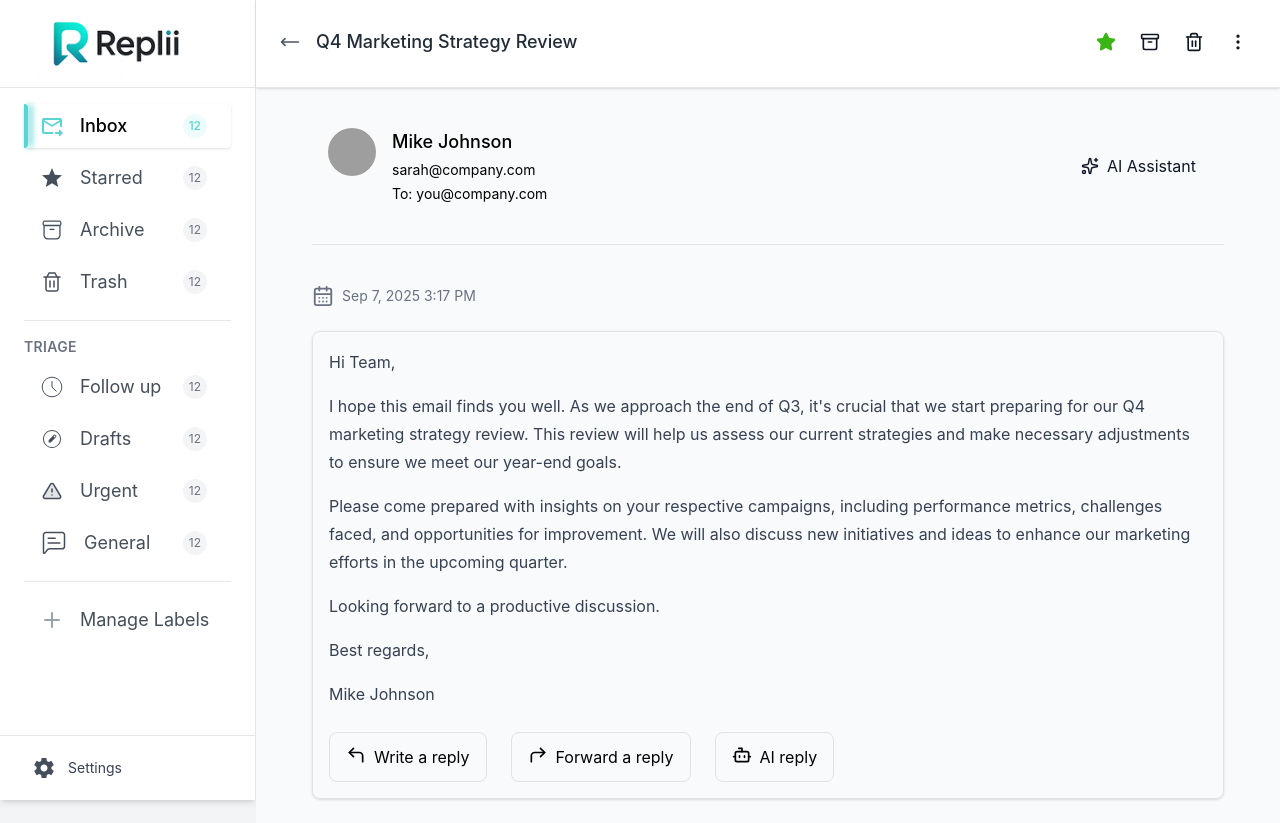
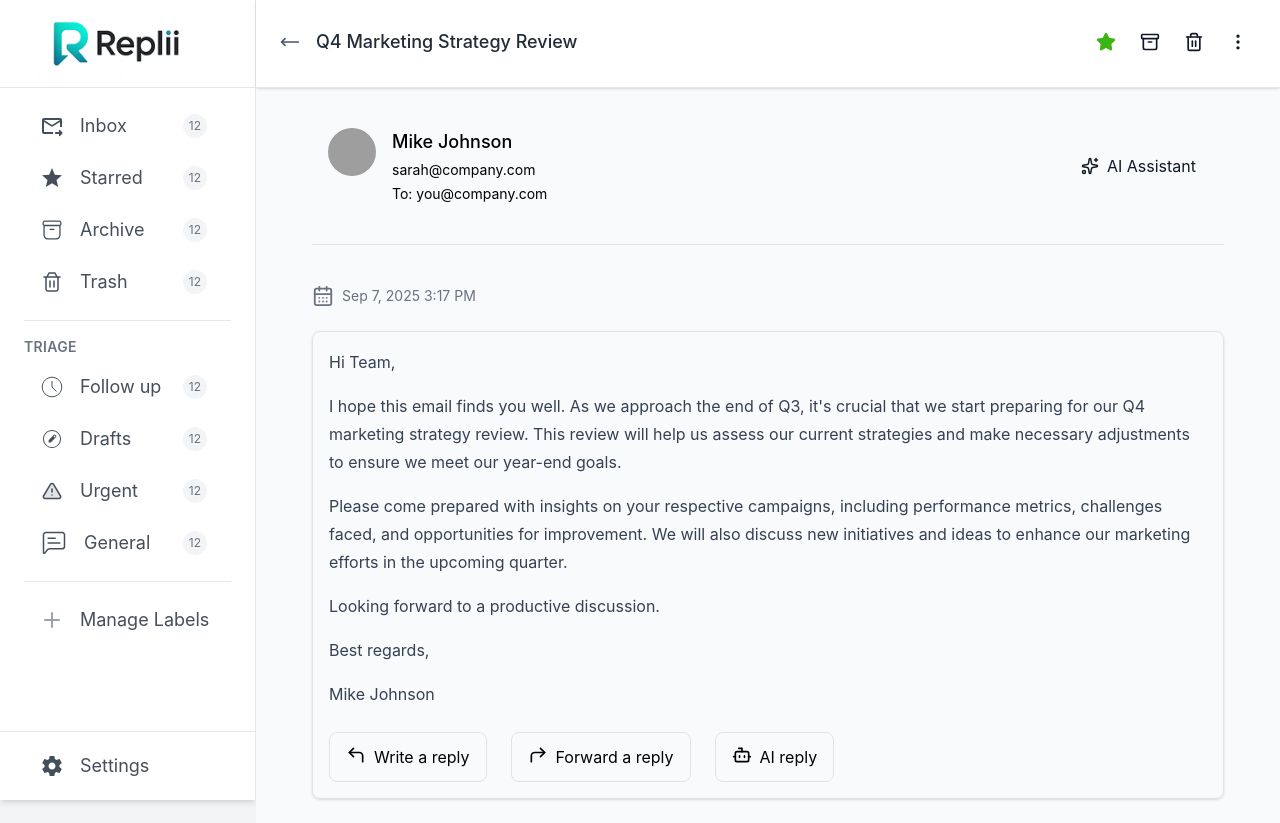
Before and after one commit to Sahara138/twvinfast, a React (Vite) app: page /user/view-email/0 in a window 1280 px wide. Built offline with nearby package versions, Linux system fonts and the light colour scheme; grey boxes are pictures that could not be loaded.

Commit message:
solve active logic

```diff
--- a/src/layouts/AdminLayout.tsx
+++ b/src/layouts/AdminLayout.tsx
@@ -80,6 +80,7 @@ export default function AdminLayout() {
                             <li key={item.path}>
                                 <NavLink
                                     to={item.path}
+                                    end={item.path === "/admin"}
                                     className={({ isActive }) =>
                                         `flex items-center px-4 py-2 gap-x-4 rounded transition text-lg  ${isActive ? "  font-semibold  bg-[#F9DFB3] text-[#000000]" : " text-[#454F5B]  hover:bg-gray-100"
                                         }`
@@ -100,6 +101,7 @@ export default function AdminLayout() {
                 <div className="mt-auto border-t border-gray-200 px-6 py-3">
                     <NavLink
                         to="admin-settings"
+                        end
                         className={({ isActive }) =>
                             `flex items-center gap-3 px-2 py-2 rounded-md text-sm ${isActive ? "  font-semibold  bg-[#F9DFB3] text-[#000000]" : " text-[#454F5B]  hover:bg-gray-100"
                             }`
--- a/src/layouts/UserLayout.tsx
+++ b/src/layouts/UserLayout.tsx
@@ -95,6 +95,7 @@ export default function UserLayout() {
               <li key={item.path}>
                 <NavLink
                   to={item.path}
+                  end={item.path === "/user"}
                   className={({ isActive }) =>
                     `relative flex items-center px-4 py-2 gap-x-4 rounded transition text-lg ${
                       isActive
@@ -136,6 +137,7 @@ export default function UserLayout() {
               <li key={item.path}>
                 <NavLink
                   to={item.path}
+                  end={item.path === "/user"}
                   className={({ isActive }) =>
                     `relative flex items-center px-4 py-2 gap-x-4 rounded transition text-lg ${
                       isActive
@@ -193,17 +195,21 @@ export default function UserLayout() {
         <div className="mt-auto border-t border-gray-200 px-6 py-3">
           <NavLink
             to="/user/settings"
+            end
             className={({ isActive }) =>
-              `flex items-center gap-3 px-2 py-2 rounded-md text-sm ${
+              `relative flex items-center px-4 py-2 gap-x-4 rounded transition text-lg ${
                 isActive
-                  ? "font-semibold text-black"
-                  : "text-gray-700 hover:bg-gray-100"
+                  ? "font-medium text-lg bg-white shadow text-[#000000]"
+                  : "text-[#454F5B] hover:bg-gray-100"
               }`
             }
           >
             {({ isActive }) => (
               <>
-                <SettingSVG strokeColor={isActive ? "#000000" : "#454F5B"} />
+                {isActive && (
+                  <span className="absolute left-0 top-0 h-full w-1 bg-[#58D5D3] shadow-[4px_0_6px_#58D5D3] rounded-r"></span>
+                )}
+                <SettingSVG strokeColor={isActive ? "#3BCBC8" : "#454F5B"} />
                 <span>Settings</span>
               </>
             )}
```
